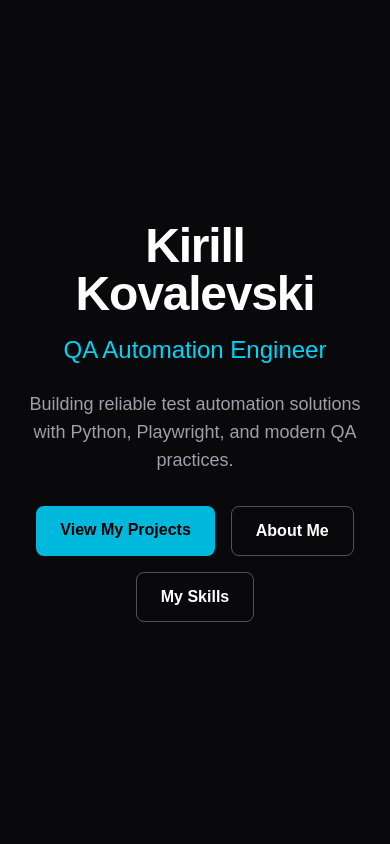
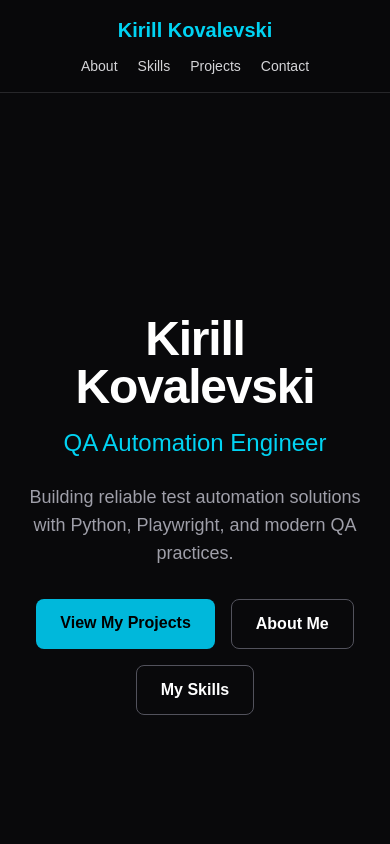
Before and after one commit to quality-krl/PersonalSite, a Next.js app: page / in a window 390 px wide. Shown: the top 844 px of the page. Built offline with nearby package versions, Linux system fonts and the light colour scheme.

Commit message:
feat: add responsive sticky navigation

```diff
--- a/app/page.tsx
+++ b/app/page.tsx
@@ -3,9 +3,41 @@ export default function Home() {
   return (
     <main className="min-h-screen scroll-smooth bg-zinc-950 text-white">
 
+      {/* Navigation Bar */}
+      <header className="sticky top-0 z-50 border-b border-zinc-800 bg-zinc-950/90 backdrop-blur">
+        <nav
+          aria-label="Main navigation"
+          className="mx-auto flex max-w-5xl flex-wrap items-center justify-center gap-x-6 gap-y-3 px-6 py-4 sm:justify-between"
+        >
+          <a
+            href="#home"
+            className="text-xl font-bold text-cyan-400"
+          >
+            Kirill Kovalevski
+          </a>
+
+          <div className="flex flex-wrap justify-center gap-5 text-sm text-zinc-300">
+            <a href="#about" className="transition-colors hover:text-cyan-400">
+              About
+            </a>
+            <a href="#skills" className="transition-colors hover:text-cyan-400">
+              Skills
+            </a>
+            <a href="#projects" className="transition-colors hover:text-cyan-400">
+              Projects
+            </a>
+            <a href="#contact" className="transition-colors hover:text-cyan-400">
+              Contact
+            </a>
+          </div>
+        </nav>
+      </header>
+
       {/* Hero Section */}
-      <section className="flex min-h-screen flex-col items-center justify-center px-6 text-center">
-
+      <section
+        id="home"
+        className="flex min-h-screen scroll-mt-24 flex-col items-center justify-center px-6 text-center"
+      >
         <h1 className="text-5xl font-bold tracking-tight">
           Kirill Kovalevski
         </h1>
@@ -15,10 +47,9 @@ export default function Home() {
         </h2>
 
         <p className="mt-6 max-w-xl text-lg text-zinc-400">
-          Building reliable test automation solutions
-          with Python, Playwright, and modern QA practices.
+          Building reliable test automation solutions with Python,
+          Playwright, and modern QA practices.
         </p>
-
 
         <div className="mt-8 flex flex-wrap justify-center gap-4">
           <a
@@ -41,16 +72,12 @@ export default function Home() {
           >
             My Skills
           </a>
-
         </div>
-
-
       </section>
 
       {/* About Section */}
-<section id="about" className="px-6 py-24">
+      <section id="about" className="scroll-mt-24 px-6 py-24">
         <div className="mx-auto max-w-4xl text-center">
-
           <h2 className="text-4xl font-bold">
             About Me
           </h2>
@@ -66,14 +93,12 @@ export default function Home() {
             critical business workflows, and identifying hidden
             defects beyond documented requirements.
           </p>
-
         </div>
       </section>
 
       {/* Skills Section */}
-<section id="skills" className="px-6 py-24">
+      <section id="skills" className="scroll-mt-24 px-6 py-24">
         <div className="mx-auto max-w-5xl">
-
           <h2 className="text-center text-4xl font-bold">
             Skills & Technologies
           </h2>
@@ -104,17 +129,15 @@ export default function Home() {
               </div>
             ))}
           </div>
-
         </div>
       </section>
 
       {/* Projects Section */}
       <section
         id="projects"
-        className="min-h-screen px-6 py-24"
+        className="min-h-screen scroll-mt-24 px-6 py-24"
       >
         <div className="mx-auto max-w-5xl">
-
           <h2 className="text-center text-4xl font-bold">
             My Projects
           </h2>
@@ -124,7 +147,6 @@ export default function Home() {
           </p>
 
           <div className="mt-12 rounded-xl border border-zinc-800 bg-zinc-900 p-8">
-
             <h3 className="text-2xl font-semibold text-cyan-400">
               Sylius QA Automation
             </h3>
@@ -160,26 +182,21 @@ export default function Home() {
             >
               View on GitHub ↗
             </a>
-
-
           </div>
-
         </div>
       </section>
 
       {/* Contact Section */}
-<section id="contact" className="px-6 py-24">
+      <section id="contact" className="scroll-mt-24 px-6 py-24">
         <div className="mx-auto max-w-4xl text-center">
           <h2 className="text-4xl font-bold">
             Get In Touch
           </h2>
 
           <p className="mt-6 text-lg text-zinc-400">
-      Interested in discussing QA automation,
-      software testing, or potential opportunities?
-      Feel free to connect with me.
+            Interested in discussing QA automation, software testing,
+            or potential opportunities? Feel free to connect with me.
           </p>
-
 
           <div className="mt-8 flex flex-wrap justify-center gap-4">
             <a
@@ -206,9 +223,7 @@ export default function Home() {
             >
               Send Email ✉
             </a>
-
           </div>
-
         </div>
       </section>
 
```
Lines whose indentation alone changed are shown as unchanged.
